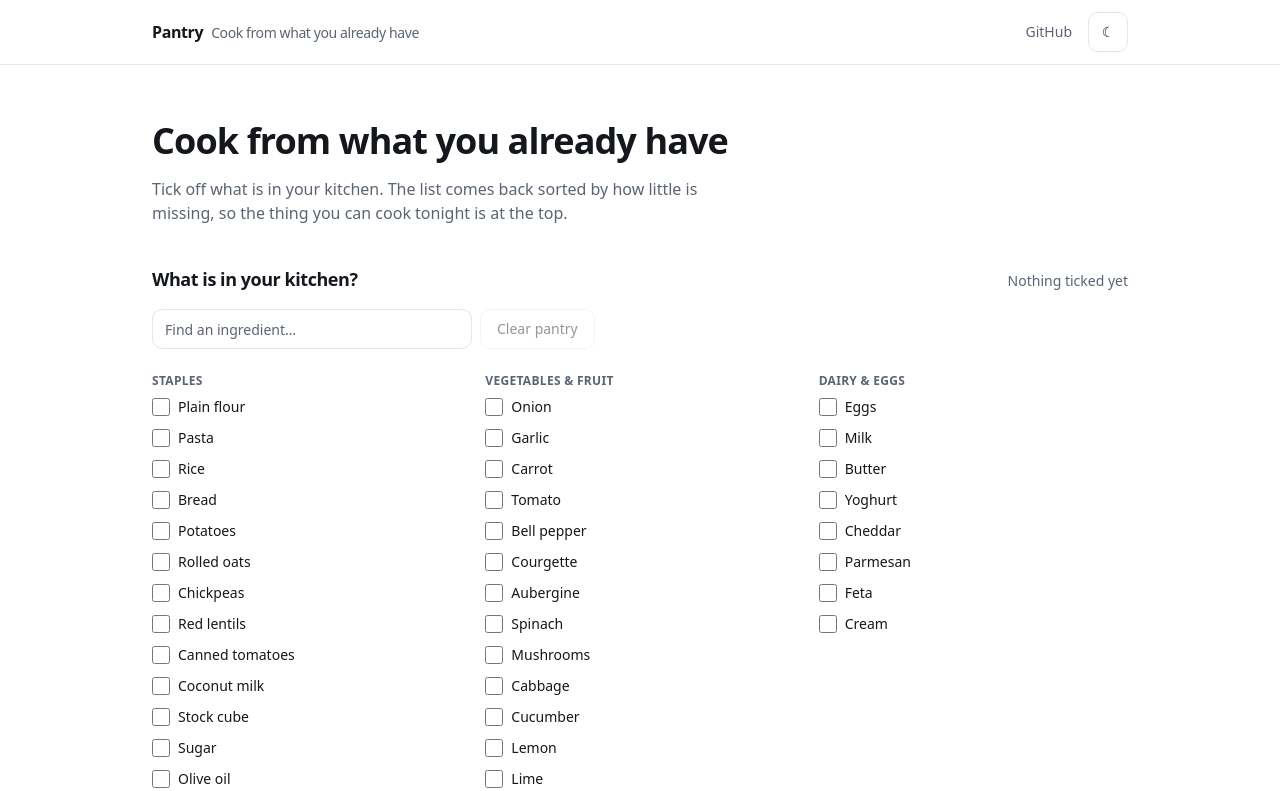
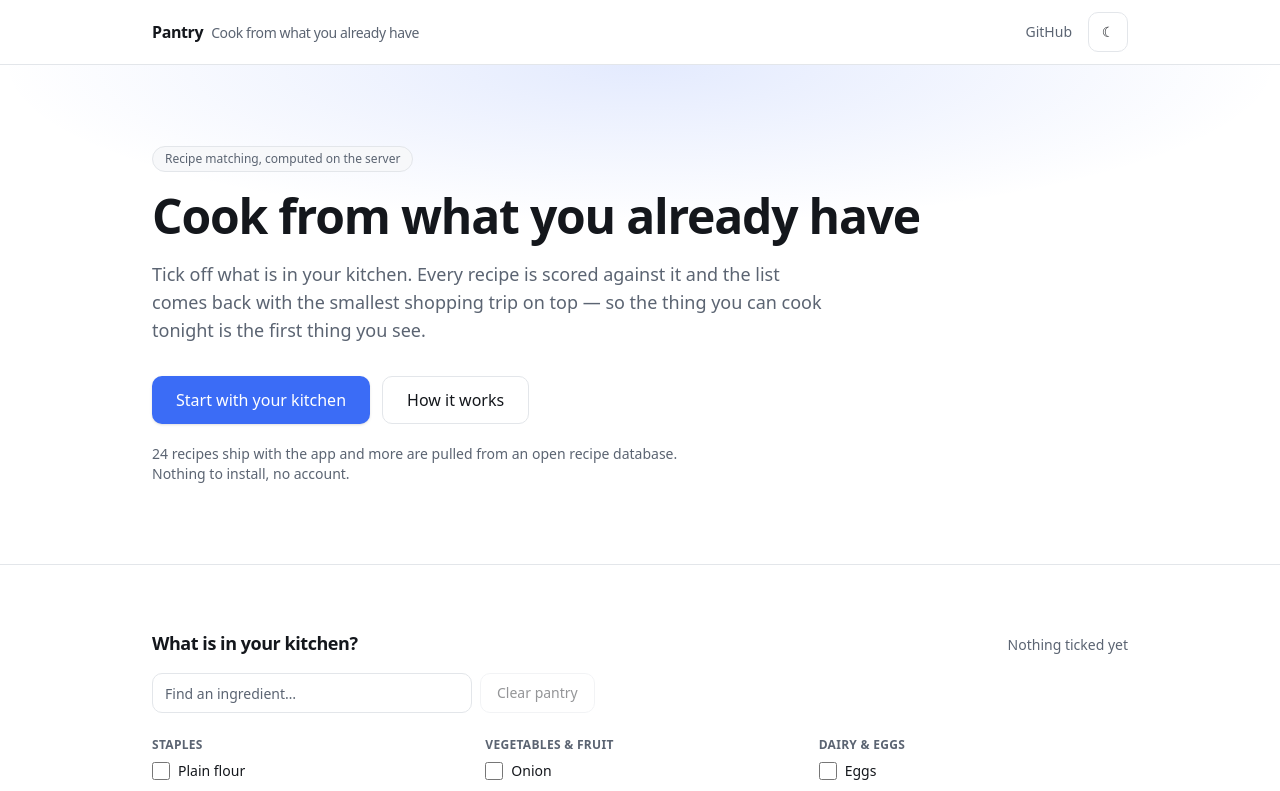
Before and after one commit to MrNedNick/pantry, a Next.js app: page / in a window 1280 px wide. Shown: the top 791 px of the page. Built offline with nearby package versions, Linux system fonts and the light colour scheme; no server answers.

Commit message:
content: finish the page copy and sections

```diff
--- a/src/app/(home)/page.tsx
+++ b/src/app/(home)/page.tsx
@@ -1,6 +1,9 @@
 import { Suspense } from 'react'
 import { Container } from '@/components/site/container'
+import { Hero } from '@/components/site/hero'
+import { HowItWorks } from '@/components/site/how-it-works'
 import { SectionBoundary } from '@/components/site/section-boundary'
+import { UnderTheHood } from '@/components/site/under-the-hood'
 import { IngredientPicker } from '@/components/pantry/ingredient-picker'
 import { PantryPersistence } from '@/components/pantry/pantry-persistence'
 import { RecipeList } from '@/components/pantry/recipe-list'
@@ -30,16 +33,10 @@ export default async function HomePage({
         <PantryPersistence />
       </Suspense>
 
-      <Container className="py-10 sm:py-14">
-        <h1 className="text-3xl font-semibold tracking-tight text-balance sm:text-4xl">
-          Cook from what you already have
-        </h1>
-        <p className="mt-4 max-w-prose text-text-muted">
-          Tick off what is in your kitchen. The list comes back sorted by how
-          little is missing, so the thing you can cook tonight is at the top.
-        </p>
+      <Hero />
 
-        <div className="mt-10">
+      <Container className="py-12 sm:py-16">
+        <div id="pantry" className="scroll-mt-20">
           <Suspense fallback={null}>
             <IngredientPicker have={have} />
           </Suspense>
@@ -88,6 +85,9 @@ export default async function HomePage({
           </SectionBoundary>
         </section>
       </Container>
+
+      <HowItWorks />
+      <UnderTheHood />
     </main>
   )
 }
--- a/src/components/site/footer.tsx
+++ b/src/components/site/footer.tsx
@@ -3,7 +3,7 @@ import { Container } from '@/components/site/container'
 
 export function Footer() {
   return (
-    <footer className="mt-16 border-t border-border py-8 text-sm text-text-muted">
+    <footer className="border-t border-border py-8 text-sm text-text-muted">
       <Container className="flex flex-col gap-3 sm:flex-row sm:items-center sm:justify-between">
         <p>
           {site.name} — {site.tagline.toLowerCase()}.
--- /dev/null
+++ b/src/components/site/hero.tsx
@@ -0,0 +1,46 @@
+import { Container } from '@/components/site/container'
+import { site } from '@/content/site'
+
+/**
+ * Server component — the page's only job above the fold is to say what this is
+ * and drop you into the picker, so there is nothing here the browser has to run.
+ */
+export function Hero() {
+  const { hero } = site
+
+  return (
+    <section className="relative overflow-hidden border-b border-border">
+      {/* A gradient instead of a hero image: nothing to download, nothing to shift. */}
+      <div
+        aria-hidden="true"
+        className="pointer-events-none absolute inset-x-0 -top-40 h-80 bg-[radial-gradient(closest-side,color-mix(in_oklab,var(--color-accent)_14%,transparent),transparent)]"
+      />
+      <Container className="relative py-14 sm:py-20">
+        <p className="inline-flex rounded-full border border-border bg-surface-raised px-3 py-1 text-xs font-medium text-text-muted">
+          {hero.eyebrow}
+        </p>
+        <h1 className="mt-5 max-w-3xl text-4xl font-semibold tracking-tight text-balance sm:text-5xl">
+          {hero.title}
+        </h1>
+        <p className="mt-5 max-w-2xl text-lg text-pretty text-text-muted">
+          {hero.subtitle}
+        </p>
+        <div className="mt-8 flex flex-col gap-3 sm:flex-row sm:items-center">
+          <a
+            href={hero.primaryCta.href}
+            className="inline-flex h-12 items-center justify-center rounded-md bg-accent px-6 text-base font-medium text-white shadow-sm transition-colors hover:bg-accent-hover"
+          >
+            {hero.primaryCta.label}
+          </a>
+          <a
+            href={hero.secondaryCta.href}
+            className="inline-flex h-12 items-center justify-center rounded-md border border-border bg-surface px-6 text-base font-medium transition-colors hover:bg-surface-raised"
+          >
+            {hero.secondaryCta.label}
+          </a>
+        </div>
+        <p className="mt-5 max-w-xl text-sm text-text-muted">{hero.note}</p>
+      </Container>
+    </section>
+  )
+}
--- /dev/null
+++ b/src/components/site/how-it-works.tsx
@@ -0,0 +1,39 @@
+import { Container } from '@/components/site/container'
+import { site } from '@/content/site'
+
+export function HowItWorks() {
+  const { howItWorks } = site
+
+  return (
+    <section
+      id="how-it-works"
+      aria-labelledby="how-it-works-heading"
+      className="scroll-mt-20 border-t border-border py-14 sm:py-20"
+    >
+      <Container>
+        <h2
+          id="how-it-works-heading"
+          className="text-2xl font-semibold tracking-tight text-balance sm:text-3xl"
+        >
+          {howItWorks.title}
+        </h2>
+        <ol className="mt-10 grid gap-8 sm:grid-cols-3">
+          {howItWorks.steps.map((step, index) => (
+            <li key={step.title} className="min-w-0">
+              <span
+                aria-hidden="true"
+                className="flex size-9 items-center justify-center rounded-full bg-surface-raised text-sm font-semibold text-accent"
+              >
+                {index + 1}
+              </span>
+              <h3 className="mt-4 text-base font-semibold">{step.title}</h3>
+              <p className="mt-2 text-sm text-pretty text-text-muted">
+                {step.description}
+              </p>
+            </li>
+          ))}
+        </ol>
+      </Container>
+    </section>
+  )
+}
--- /dev/null
+++ b/src/components/site/under-the-hood.tsx
@@ -0,0 +1,43 @@
+import { Container } from '@/components/site/container'
+import { site } from '@/content/site'
+
+/**
+ * The one section aimed at someone reading the project rather than cooking
+ * from it: where the work happens and why the page behaves the way it does.
+ */
+export function UnderTheHood() {
+  const { underTheHood } = site
+
+  return (
+    <section
+      id="under-the-hood"
+      aria-labelledby="under-the-hood-heading"
+      className="scroll-mt-20 border-t border-border bg-surface-raised py-14 sm:py-20"
+    >
+      <Container>
+        <h2
+          id="under-the-hood-heading"
+          className="text-2xl font-semibold tracking-tight text-balance sm:text-3xl"
+        >
+          {underTheHood.title}
+        </h2>
+        <p className="mt-3 max-w-2xl text-pretty text-text-muted">
+          {underTheHood.intro}
+        </p>
+        <ul className="mt-10 grid gap-6 sm:grid-cols-2">
+          {underTheHood.items.map((item) => (
+            <li
+              key={item.title}
+              className="min-w-0 rounded-lg border border-border bg-surface p-5"
+            >
+              <h3 className="text-base font-semibold">{item.title}</h3>
+              <p className="mt-2 text-sm text-pretty text-text-muted">
+                {item.description}
+              </p>
+            </li>
+          ))}
+        </ul>
+      </Container>
+    </section>
+  )
+}
--- a/src/content/site.ts
+++ b/src/content/site.ts
@@ -1,4 +1,4 @@
-/** Single place for the handful of strings that appear in the chrome. */
+/** Single place for the copy that is not part of the app's own data. */
 export const site = {
   name: 'Pantry',
   tagline: 'Cook from what you already have',
@@ -6,4 +6,63 @@ export const site = {
   readme: 'https://github.com/MrNedNick/pantry#readme',
   /** Filled in once the demo is deployed; the footer hides the link until then. */
   demo: '',
+
+  hero: {
+    eyebrow: 'Recipe matching, computed on the server',
+    title: 'Cook from what you already have',
+    subtitle:
+      'Tick off what is in your kitchen. Every recipe is scored against it and the list comes back with the smallest shopping trip on top — so the thing you can cook tonight is the first thing you see.',
+    note: '24 recipes ship with the app and more are pulled from an open recipe database. Nothing to install, no account.',
+    primaryCta: { href: '#pantry', label: 'Start with your kitchen' },
+    secondaryCta: { href: '#how-it-works', label: 'How it works' },
+  },
+
+  howItWorks: {
+    title: 'Three steps to dinner',
+    steps: [
+      {
+        title: 'Tick what you have',
+        description:
+          '67 everyday ingredients, grouped the way a kitchen is: staples, vegetables, dairy, protein, spices. Search if the list is faster to type than to scan.',
+      },
+      {
+        title: 'Read the gap, not the recipe',
+        description:
+          'Each card says what is missing and what you already have. “Ready to cook” means nothing else is needed — optional garnishes never count against a recipe.',
+      },
+      {
+        title: 'Pick a few, take the list',
+        description:
+          'Picking recipes builds one shopping list with the duplicates added up and your pantry subtracted. The link in the address bar carries the whole thing to whoever is going to the shop.',
+      },
+    ],
+  },
+
+  underTheHood: {
+    title: 'What happens where',
+    intro:
+      'The matching runs on the server, so the browser gets an answer instead of a database and a loop to run over it.',
+    items: [
+      {
+        title: 'Server components do the filtering',
+        description:
+          'The recipe set and the scoring never reach the browser. What arrives is the rendered list — a few kilobytes of markup instead of the whole catalogue.',
+      },
+      {
+        title: 'The page streams in two parts',
+        description:
+          'The header and the ingredient picker are sent as soon as they exist. The list follows behind a skeleton of its own shape once both recipe sources have answered, so nothing jumps when it lands.',
+      },
+      {
+        title: 'The URL is the state',
+        description:
+          'Pantry and picks live in the querystring, which is why a selection can be shared, bookmarked and reloaded without a store, a session or a sign-in.',
+      },
+      {
+        title: 'Recipe pages are pre-rendered',
+        description:
+          'The recipes that ship with the app are built as static pages and revalidated hourly; anything pulled from the open database is rendered on demand and cached after the first visit.',
+      },
+    ],
+  },
 } as const
```
